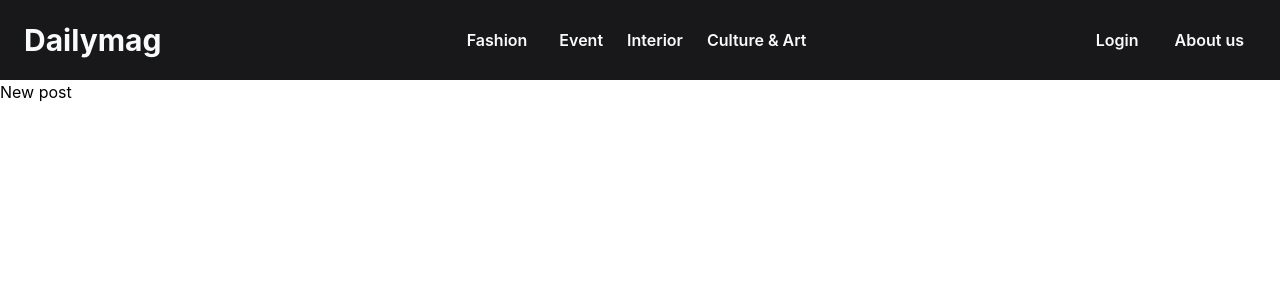
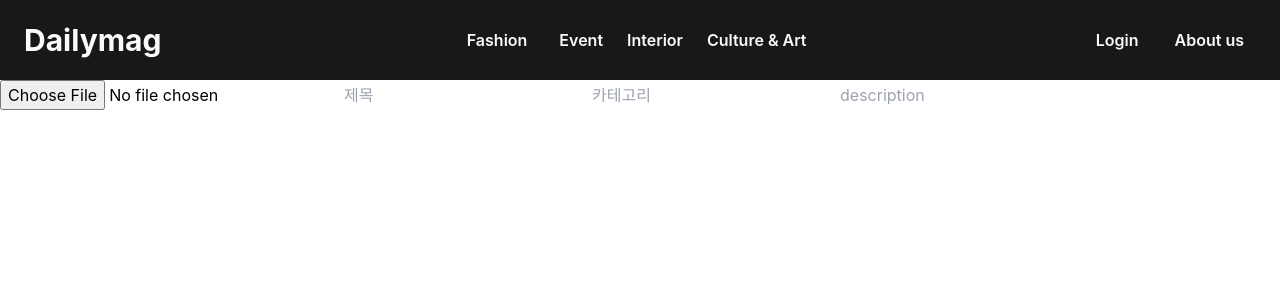
Before and after one commit to GyunHeee/Magazine, a React (Create React App) app: page /new in a window 1280 px wide. Shown: the top 300 px of the page. Built offline with nearby package versions, Linux system fonts and the light colour scheme; no server answers.

Commit message:
입력폼

```diff
--- /dev/null
+++ b/src/api/upload.js
@@ -0,0 +1,11 @@
+export async function upload(file) {
+    const data = new FormData();
+    data.append("file", file);
+    data.append("upload_preset", process.env.REACT_APP_CLOUDINARY_PRESET)
+
+    return fetch(process.env.REACT_APP_CLOUDINARY_URL, {
+        method: "POST",
+        body: formData
+    }).then((res) => res.json())
+    .then(console.log(data));
+}
--- a/src/components/Navbar.jsx
+++ b/src/components/Navbar.jsx
@@ -1,6 +1,7 @@
 import React, { useEffect, useState } from 'react';
 import { useNavigate } from 'react-router-dom';
 import { Login, Logout, refreshLogin } from '../api/firebase';
+import { BsFillPencilFill } from 'react-icons/bs';
 import User from './User';
 
 export default function Navbar() {
@@ -53,6 +54,12 @@ export default function Navbar() {
         </p>
       </div>
       <div className="flex items-center">
+        {user && (
+          <BsFillPencilFill
+            className="text-xl mr-4 cursor-pointer"
+            onClick={() => navigate('/new')}
+          />
+        )}
         {user && <User user={user} />}
         {!user && (
           <p
--- a/src/pages/NewPost.jsx
+++ b/src/pages/NewPost.jsx
@@ -1,5 +1,38 @@
 import React from 'react';
 
 export default function NewPost() {
-  return <div>New post</div>;
+  const handleChange = (e) => {};
+
+  return (
+    <form>
+      <input
+        type="file"
+        accept="image/*"
+        name="file"
+        required
+        onChange={handleChange}
+      />
+      <input
+        type="text"
+        placeholder="제목"
+        name="title"
+        required
+        onChange={handleChange}
+      />
+      <input
+        type="text"
+        placeholder="카테고리"
+        name="category"
+        required
+        onChange={handleChange}
+      />
+      <input
+        type="text"
+        placeholder="description"
+        name="description"
+        required
+        onChange={handleChange}
+      />
+    </form>
+  );
 }
```
Also changed, not shown: 1 other file (tests, documents, lock files or other folders).
